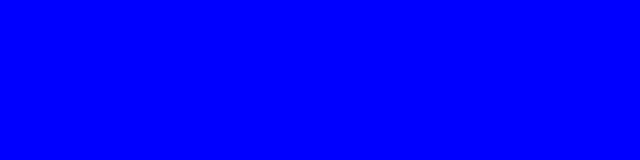
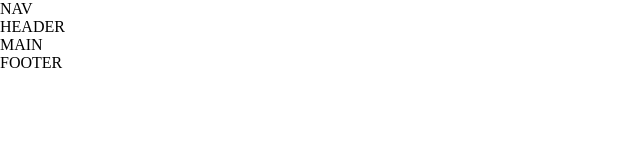
Before and after one commit to ghiottoandrea/htmlcss-struttura-discord, a plain HTML site: page index.html in a window 1280 px wide. Shown: the whole page, without its empty margins (0-640 px from the left). Drawn offline with Linux system fonts and the light colour scheme.

Commit message:
Initial commit

```diff
--- a/assets/css/style.css
+++ b/assets/css/style.css
@@ -1,3 +1,8 @@
+/* #region debug */
+/* #endregion debug */
+
+/* #region Common */
 body{
-    background-color: blue;
+    margin: 0;
 }
+/* #endregion Common */
--- a/index.html
+++ b/index.html
@@ -8,8 +8,16 @@
     <title>Discord</title>
 </head>
 
-<body>
+<body class="debug">
 
+    <nav id="side_nav">NAV</nav>
+    <!-- /#side_nav -->
+    <header id="side_header">HEADER</header>
+    <!-- /#side_header -->
+    <main id="side_main">MAIN</main>
+    <!-- /#side_main -->
+    <footer id="side_footer">FOOTER</footer>
+    <!-- /#side_footer -->
 
 
 
```
